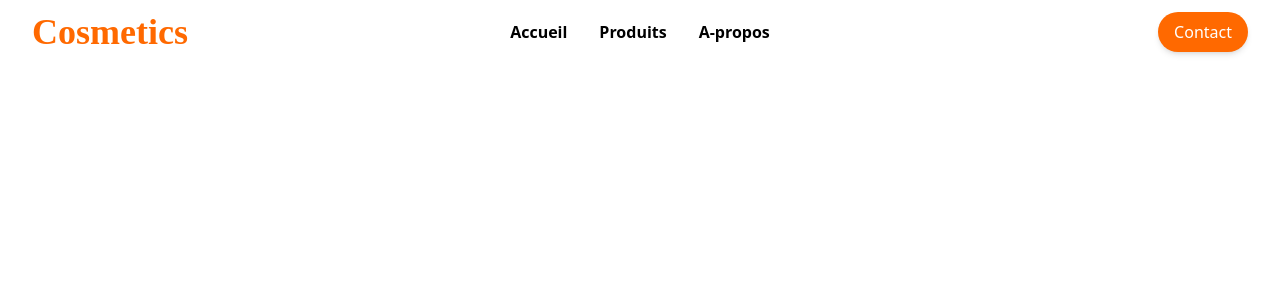
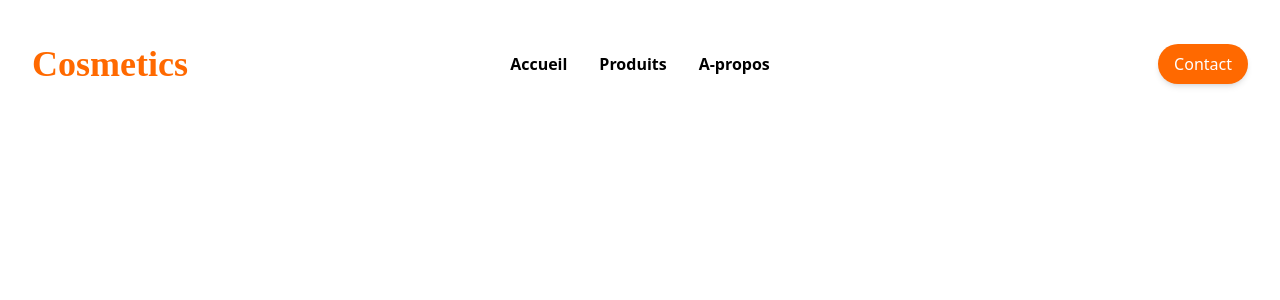
Before and after one commit to its-kevin228/cosmetic-frontend, a Vue app: page / in a window 1280 px wide. Shown: the top 300 px of the page. Built offline with nearby package versions, Linux system fonts and the light colour scheme; a web font is replaced by a local one.

Commit message:
transition from navabr

```diff
--- a/src/App.vue
+++ b/src/App.vue
@@ -3,9 +3,11 @@
     <div v-if="isLoading" class="loader-container">
       <div class="loader"></div>
     </div>
-    <div v-else>
-      <AppNavbar />
-    </div>
+    <Transition name="fade-in" appear>
+      <div v-if="!isLoading" class="page-content">
+        <AppNavbar />
+      </div>
+    </Transition>
   </div>
 </template>
 
@@ -101,4 +103,25 @@ onMounted(() => {
     transform: scale(1.2, 1);
   }
 }
+
+/* Animation de transition */
+.fade-in-enter-active {
+  transition: all 0.8s ease;
+}
+
+.fade-in-enter-from {
+  opacity: 0;
+  transform: translateY(20px);
+}
+
+.fade-in-enter-to {
+  opacity: 1;
+  transform: translateY(0);
+}
+
+/* Style optionnel pour le contenu de la page */
+.page-content {
+  min-height: 100vh;
+  width: 100%;
+}
 </style>
--- a/src/components/AppNavbar.vue
+++ b/src/components/AppNavbar.vue
@@ -1,5 +1,5 @@
 <template>
-    <nav class="bg-white fixed top-0 left-0 w-full z-50">
+    <nav class="bg-white fixed top-8 left-0 w-full z-50">
         <div class="max-w-7xl mx-auto px-4 sm:px-6 lg:px-8">
             <div class="flex justify-between items-center h-16">
 
```
